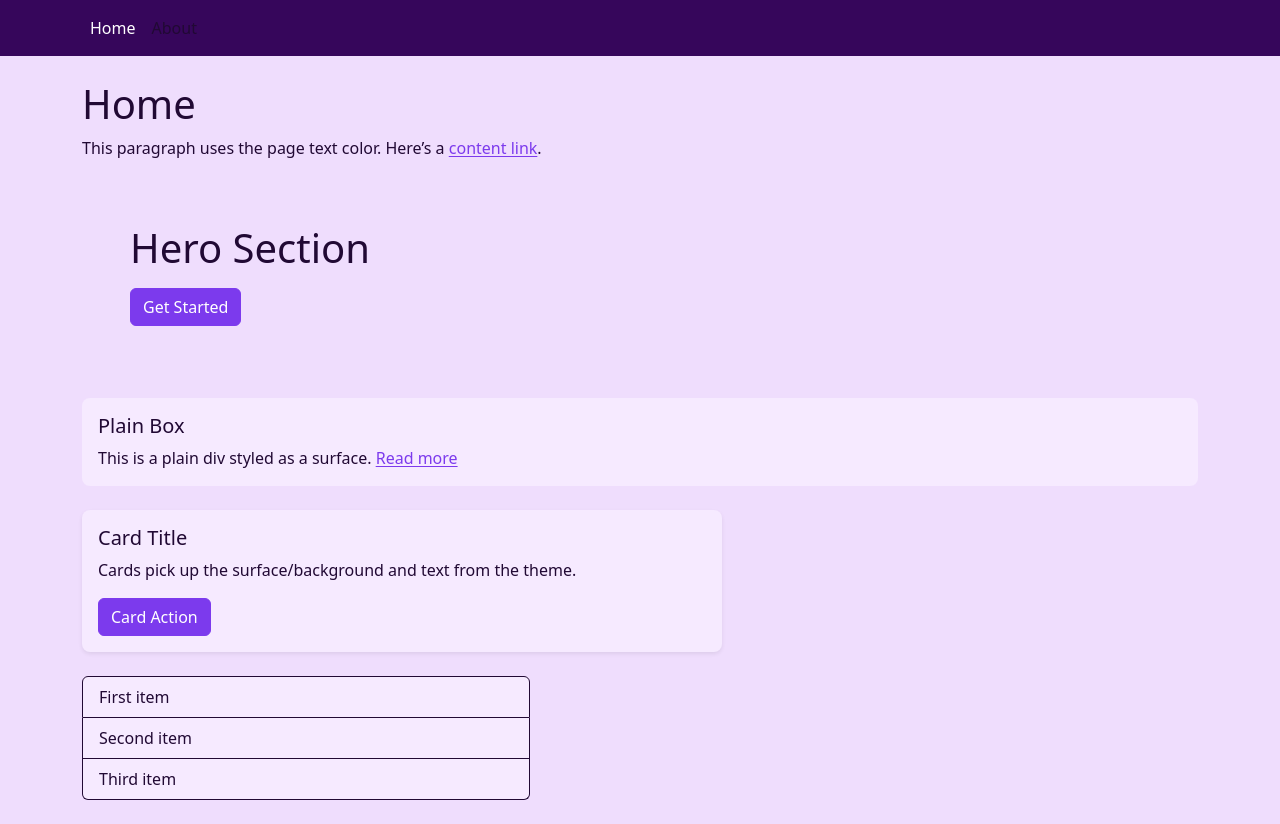
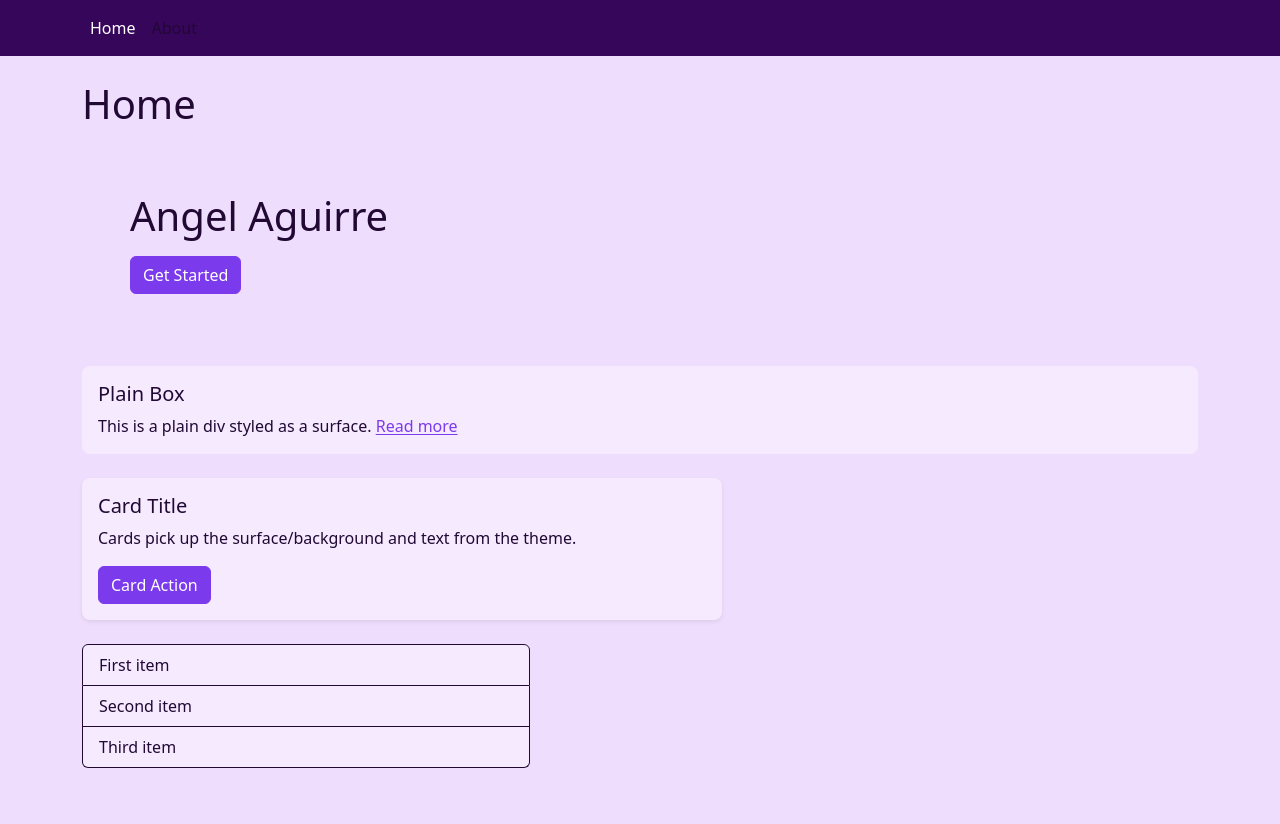
Before and after one commit to angelAb107/Website-Portfolio, a plain HTML site: page index.html in a window 1280 px wide. After the commit the page ends 800 px from the top, so only its background shows below. Drawn offline with nearby package versions, Linux system fonts and the light colour scheme.

Commit message:
added title

```diff
--- a/index.html
+++ b/index.html
@@ -23,12 +23,11 @@
     <main class="container py-4">
         <h1 class="mb-2">Home</h1>
         <p class="mb-3">
-            This paragraph uses the page text color. Here’s a <a href="#">content link</a>.
         </p>
 
         <!-- Hero -->
         <section class="p-5 mb-4 bg-body-tertiary rounded-3">
-            <h2 class="display-6 mb-3">Hero Section</h2>
+            <h2 class="display-6 mb-3">Angel Aguirre</h2>
             <a class="btn btn-primary" href="#">Get Started</a>
         </section>
 
```
